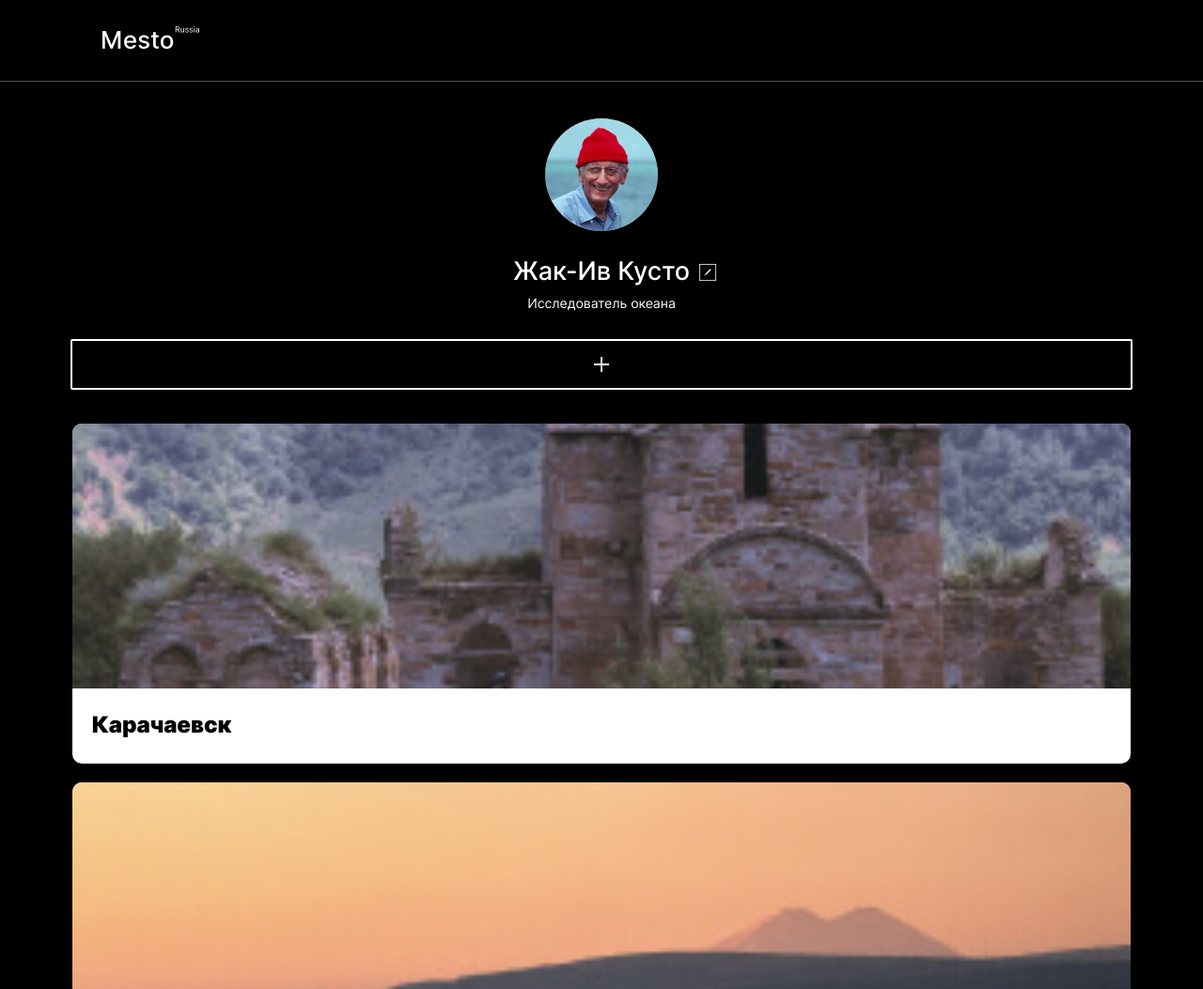
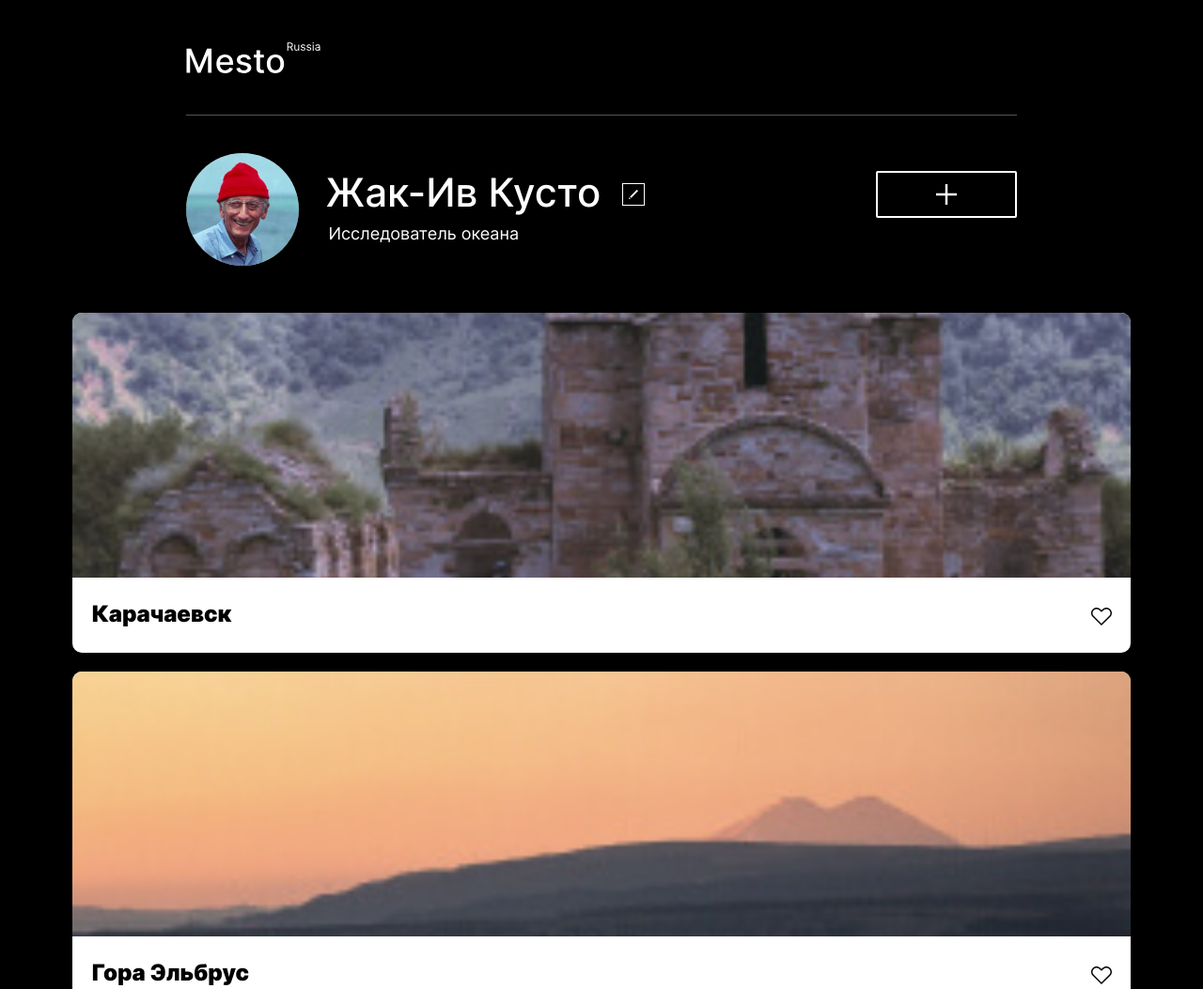
Before and after one commit to trashmarket/mesto-project, a plain HTML site: page index.html in a window 1280 px wide. Shown: the top 1053 px of the page at 94% size. Drawn offline with Linux system fonts and the light colour scheme; files whose address does not match are found by name.

Commit message:
start photocards1280

```diff
--- /dev/null
+++ b/blocks/footer/__copyright/footer__copyright.css
@@ -0,0 +1,8 @@
+.footer__copyright {
+  width: 88%;
+  margin: 48px auto 0;
+  color: #545454;
+  padding-bottom: 36px;
+  font-size: 14px;
+  line-height: 17px;
+}
--- a/blocks/header/__logo/header__logo.css
+++ b/blocks/header/__logo/header__logo.css
@@ -2,3 +2,10 @@
   margin-top: 28px;
   margin-bottom: 31px;
 }
+
+@media screen and (min-width:1280px) {
+  .header__logo {
+    margin-top: 45px;
+    margin-bottom: 41px;
+  }
+}
--- a/blocks/header/header.css
+++ b/blocks/header/header.css
@@ -1,5 +1,10 @@
 .header {
   width: 83%;
   margin: 0 auto;
+}
 
+@media screen and (min-width:1280px) {
+  .header {
+    width: 69%;
+  }
 }
--- a/blocks/logo/logo.css
+++ b/blocks/logo/logo.css
@@ -2,3 +2,10 @@
   width: 103px;
   height: 24px;
 }
+
+@media screen and (min-width:1280px) {
+  .logo {
+    width: 143px;
+    height: 33px;
+  }
+}
--- /dev/null
+++ b/blocks/photo-cards/__button/photo-cards__button.css
@@ -0,0 +1,19 @@
+.photo-cards__button {
+  width: 22px;
+  height: 19px;
+  background-image: url(../../../images/heart.svg);
+  position: absolute;
+  right: 20px;
+  bottom: 29px;
+  border: none;
+  background-color: inherit;
+  cursor: pointer;
+}
+
+.photo-cards__button:hover {
+  background-image: url(../../../images/grey-heart.svg);
+}
+
+.photo-cards__button:active {
+  background-image: url(../../../images/black-heart.svg);
+}
--- a/blocks/profile/__button/profile__button.css
+++ b/blocks/profile/__button/profile__button.css
@@ -11,3 +11,11 @@
   height: 50px;
   margin-bottom: 36px;
 }
+
+@media screen and (min-width: 1280px) {
+  .profile__button {
+    width: 150px;
+    height: 50px;
+    margin: 0 0 0 auto;
+  }
+}
--- /dev/null
+++ b/blocks/profile/__form/profile__form.css
@@ -0,0 +1,7 @@
+@media screen and (min-width: 1280px) {
+  .profile__form {
+    display: flex;
+    align-items: center;
+    margin-bottom: 43px;
+  }
+}
--- a/blocks/profile/__pluse/profile__pluse.css
+++ b/blocks/profile/__pluse/profile__pluse.css
@@ -2,3 +2,10 @@
   width: 16px;
   height: 16px;
 }
+
+@media screen and (min-width: 1280px) {
+  .profile__pluse {
+    width: 22px;
+    height: 22px;
+  }
+}
--- a/blocks/profile/__sub-title/profile__sub-title.css
+++ b/blocks/profile/__sub-title/profile__sub-title.css
@@ -3,3 +3,11 @@
   line-height: 17px;
   margin-bottom: 20px;
 }
+
+@media screen and (min-width: 1280px) {
+  .profile__sub-title {
+    font-size: 18px;
+    line-height: 22px;
+    margin-left: 17px;
+  }
+}
--- a/blocks/profile/__title/profile__title.css
+++ b/blocks/profile/__title/profile__title.css
@@ -17,3 +17,19 @@
   background-image: url(../../../images/pencil.svg);
   background-size: cover;
 }
+
+@media screen and (min-width: 1280px) {
+  .profile__title {
+    font-size: 42px;
+    line-height: 48px;
+    margin-top: 52px;
+    margin-left: 14px;
+  }
+
+  .profile__title::after {
+    width: 24px;
+    height: 24px;
+    right: -47px;
+    top: 14px;
+  }
+}
--- a/blocks/profile/__wrapper-info/profile__wrapper-info.css
+++ b/blocks/profile/__wrapper-info/profile__wrapper-info.css
@@ -4,3 +4,9 @@
   flex-direction: column;
   align-items: center;
 }
+
+@media screen and (min-width: 1280px) {
+  .profile__wrapper-info {
+    align-items: flex-start;
+  }
+}
--- a/blocks/profile/profile.css
+++ b/blocks/profile/profile.css
@@ -1,3 +1,10 @@
 .profile {
   border-top: 1px solid #545454;
 }
+
+@media screen and (min-width: 1280px) {
+  .profile {
+    width: 69%;
+    margin: 0 auto;
+  }
+}
--- a/index.html
+++ b/index.html
@@ -14,9 +14,9 @@
   <main class="content">
     <section class="profile">
       <form class="profile__form">
+        <div class="profile__avatar"></div>
+        <input type="file" class="profile__file-input invisible-input" name="file">
         <fieldset class="profile__wrapper-info">
-          <div class="profile__avatar"></div>
-          <input type="file" class="profile__file-input invisible-input" name="file">
           <input type="text" value="Жак-Ив Кусто" name="name" class="profile__title-input invisible-input">
           <input type="text" value="Исследователь океана" name="sub-title"  class="profile__sub-title-input invisible-input">
           <h1 class="profile__title">
@@ -26,11 +26,11 @@
             Исследователь океана
           </p>
         </fieldset>
-        <batton class="profile__button" type="submit">
+        <button class="profile__button" type="submit">
           <svg class="profile__pluse" width="22" height="22" viewBox="0 0 22 22" fill="none" xmlns="http://www.w3.org/2000/svg">
           <path d="M22 9.77778H12.2222V0H9.77778V9.77778H0V12.2222H9.77778V22H12.2222V12.2222H22V9.77778Z" fill="white"/>
           </svg>
-        </batton>
+        </button>
       </form>
     </section>
     <section class="photo-cards">
@@ -38,26 +38,32 @@
         <li class="photo-cards__item">
           <img src="images/karachaivsk.jpg" alt="Старая церковь среди гор" class="photo-cards__img">
           <h2 class="photo-cards__title">Карачаевск</h2>
+          <button class="photo-cards__button"></button>
         </li>
         <li class="photo-cards__item">
           <img src="images/fild.jpg" alt="Гора Эльбрус в долеке" class="photo-cards__img">
           <h2 class="photo-cards__title">Гора Эльбрус</h2>
+          <button class="photo-cards__button"></button>
         </li>
         <li class="photo-cards__item">
           <img src="images/mauntin.jpg" alt="гора и лес" class="photo-cards__img">
           <h2 class="photo-cards__title">Домбай</h2>
+          <button class="photo-cards__button"></button>
         </li>
         <li class="photo-cards__item">
           <img src="images/fild.jpg" alt="Гора Эльбрус в долеке" class="photo-cards__img">
           <h2 class="photo-cards__title">Гора Эльбрус</h2>
+          <button class="photo-cards__button"></button>
         </li>
         <li class="photo-cards__item">
           <img src="images/mauntin.jpg" alt="гора и лес" class="photo-cards__img">
           <h2 class="photo-cards__title">Домбай</h2>
+          <button class="photo-cards__button"></button>
         </li>
         <li class="photo-cards__item">
           <img src="images/karachaivsk.jpg" alt="Старая церковь среди гор" class="photo-cards__img">
           <h2 class="photo-cards__title">Карачаево-Черкеск</h2>
+          <button class="photo-cards__button"></button>
         </li>
       </ul>
     </section>
--- a/styles/index.css
+++ b/styles/index.css
@@ -6,6 +6,7 @@
 @import url(../blocks/header/__logo/header__logo.css);
 @import url(../blocks/invisible-input/invisible-input.css);
 @import url(../blocks/profile/profile.css);
+@import url(../blocks/profile/__form/profile__form.css);
 @import url(../blocks/profile/__avatar/profile__avatar.css);
 @import url(../blocks/profile/__wrapper-info/profile__wrapper-info.css);
 @import url(../blocks/profile/__title/profile__title.css);
@@ -16,3 +17,5 @@
 @import url(../blocks/photo-cards/__item/photo-cards__item.css);
 @import url(../blocks/photo-cards/__img/photo-cards__img.css);
 @import url(../blocks/photo-cards/__title/photo-cards__title.css);
+@import url(../blocks/photo-cards/__button/photo-cards__button.css);
+@import url(../blocks/footer/__copyright/footer__copyright.css);
```
